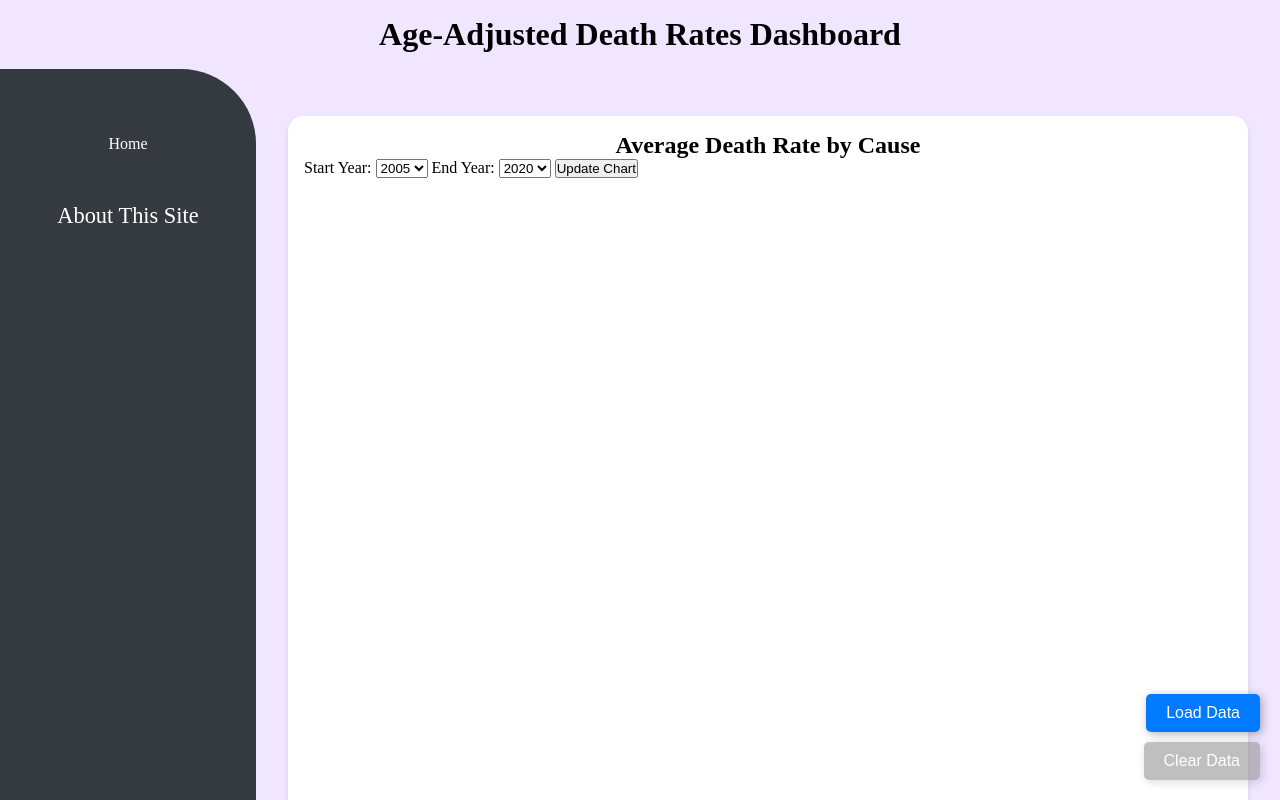
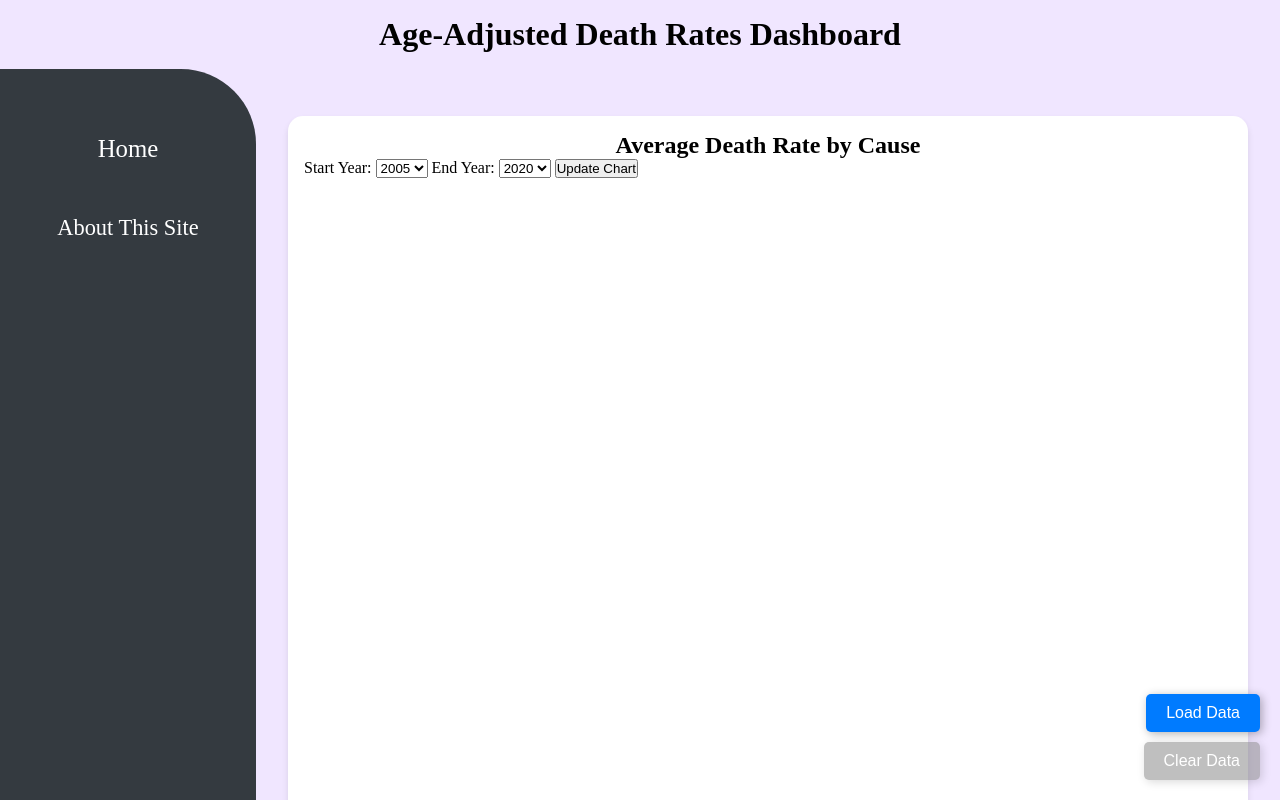
Before and after one commit to dvc0310/mortality-rate-visualization, a plain HTML site: page index.html in a window 1280 px wide. Shown: the top 800 px of the page. Drawn offline with nearby package versions, Linux system fonts and the light colour scheme.

Commit message:
Updated Side Bar Selected Font Size

```diff
--- a/css/style.css
+++ b/css/style.css
@@ -12,6 +12,7 @@ body {
 #content {
     display: flex;
 }
+
 #sidebar {
     background-color: #343a40;
     width: 20%;
@@ -44,6 +45,7 @@ nav li {
 
     margin-left: auto;
     margin-top: 50px;
+    font-size: 3.1vh;
 }
 nav a {
     text-decoration: none;
```
